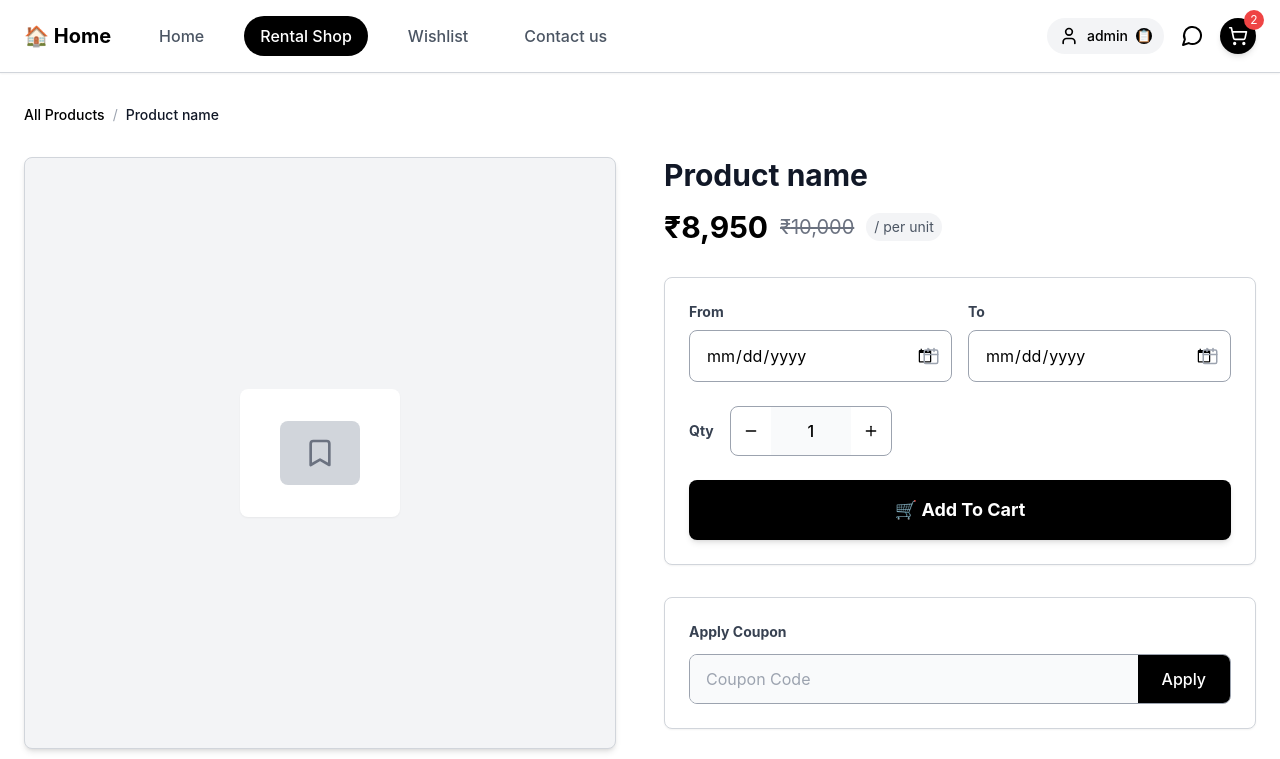
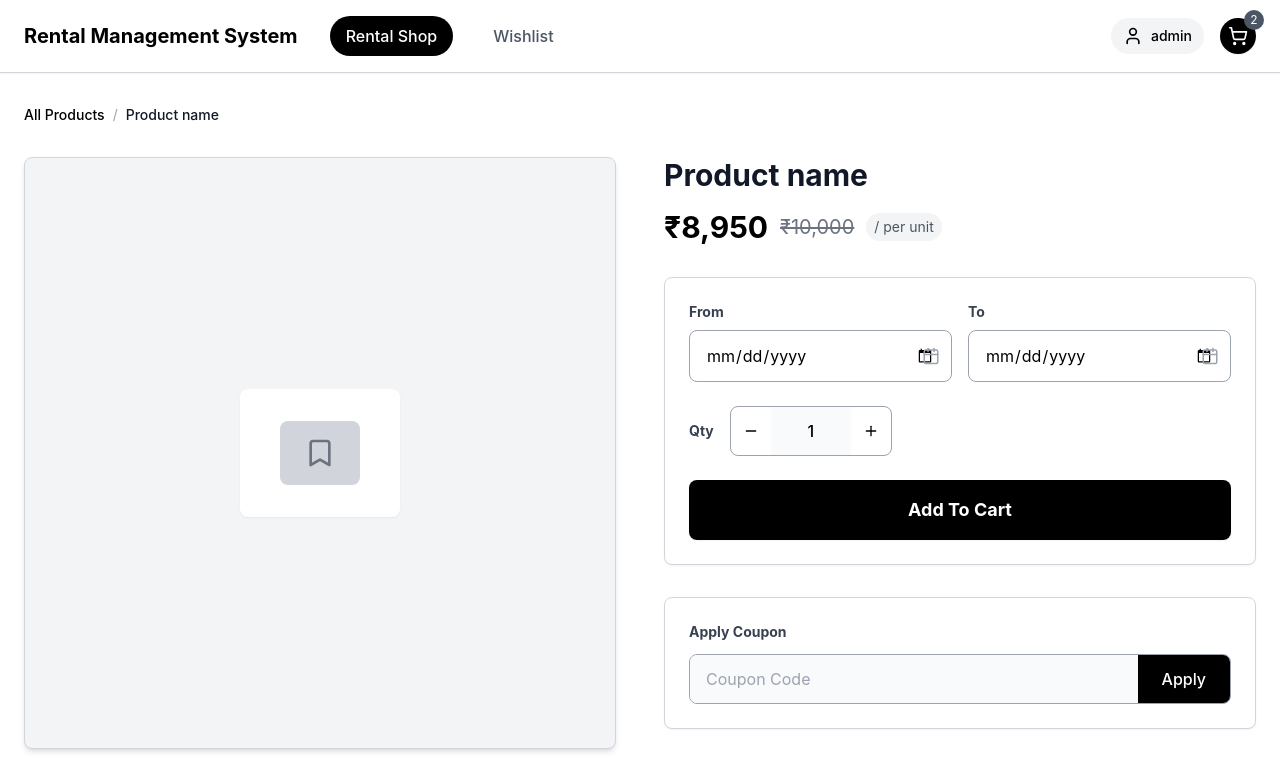
Before and after one commit to kedardk005/Odoo, a React (Create React App) app: page /shop/product/1 in a window 1280 px wide. Shown: the top 759 px of the page. Built offline with nearby package versions, Linux system fonts and the light colour scheme; the HTML template or start-up script is replaced by a standard one.

Commit message:
Update ProductDetail page with black/white theme and remove home links/contact icon
cgen-c62797b8970f488dbafc7fde5c71f7ae

```diff
--- a/src/pages/ProductDetail.js
+++ b/src/pages/ProductDetail.js
@@ -26,21 +26,15 @@ const ProductDetail = () => {
         <div className="container mx-auto px-6 py-4">
           <div className="flex items-center justify-between">
             <div className="flex items-center space-x-8">
-              <Link to="/shop" className="text-xl font-bold text-black hover:text-gray-600 transition-colors">
-                🏠 Home
-              </Link>
+              <div className="text-xl font-bold text-black">
+                Rental Management System
+              </div>
               <nav className="hidden md:flex space-x-6">
-                <Link to="/shop" className="px-4 py-2 text-gray-600 hover:text-black hover:bg-gray-100 rounded-full transition-all duration-200 font-medium">
-                  Home
-                </Link>
                 <Link to="/shop" className="px-4 py-2 bg-black text-white rounded-full font-medium">
                   Rental Shop
                 </Link>
                 <Link to="/shop/wishlist" className="px-4 py-2 text-gray-600 hover:text-black hover:bg-gray-100 rounded-full transition-all duration-200 font-medium">
                   Wishlist
-                </Link>
-                <Link to="/shop/contact" className="px-4 py-2 text-gray-600 hover:text-black hover:bg-gray-100 rounded-full transition-all duration-200 font-medium">
-                  Contact us
                 </Link>
               </nav>
             </div>
@@ -50,17 +44,11 @@ const ProductDetail = () => {
                 <button className="flex items-center space-x-2 bg-gray-100 text-black px-3 py-2 rounded-full hover:bg-gray-200 transition-all duration-200">
                   <User className="h-5 w-5" />
                   <span className="text-sm font-medium">admin</span>
-                  <div className="w-4 h-4 bg-black rounded-full flex items-center justify-center">
-                    <span className="text-white text-xs">📋</span>
-                  </div>
                 </button>
               </div>
-              <Link to="/shop/contact" className="text-black hover:text-gray-600 transition-colors">
-                <MessageCircle className="h-6 w-6" />
-              </Link>
-              <Link to="/shop/cart" className="relative bg-black text-white p-2 rounded-full hover:bg-gray-800 transition-all duration-200 shadow-md hover:shadow-lg">
+              <Link to="/shop/cart" className="relative bg-black text-white p-2 rounded-full hover:bg-gray-700 transition-all duration-200 shadow-sm">
                 <ShoppingCart className="h-5 w-5" />
-                <span className="absolute -top-2 -right-2 bg-red-500 text-white text-xs rounded-full h-5 w-5 flex items-center justify-center">2</span>
+                <span className="absolute -top-2 -right-2 bg-gray-600 text-white text-xs rounded-full h-5 w-5 flex items-center justify-center">2</span>
               </Link>
             </div>
           </div>
@@ -153,8 +141,8 @@ const ProductDetail = () => {
               </div>
 
               {/* Add to Cart Button */}
-              <button className="w-full bg-black text-white py-4 rounded-lg hover:bg-gray-800 transition-all duration-200 font-bold text-lg shadow-md hover:shadow-lg transform hover:scale-105">
-                🛒 Add To Cart
+              <button className="w-full bg-black text-white py-4 rounded-lg hover:bg-gray-700 transition-all duration-200 font-bold text-lg shadow-sm">
+                Add To Cart
               </button>
             </div>
 
@@ -169,7 +157,7 @@ const ProductDetail = () => {
                   placeholder="Coupon Code"
                   className="flex-1 px-4 py-3 focus:outline-none bg-gray-50"
                 />
-                <button className="bg-black text-white px-6 py-3 hover:bg-gray-800 transition-colors font-medium">
+                <button className="bg-black text-white px-6 py-3 hover:bg-gray-700 transition-colors font-medium">
                   Apply
                 </button>
               </div>
```
